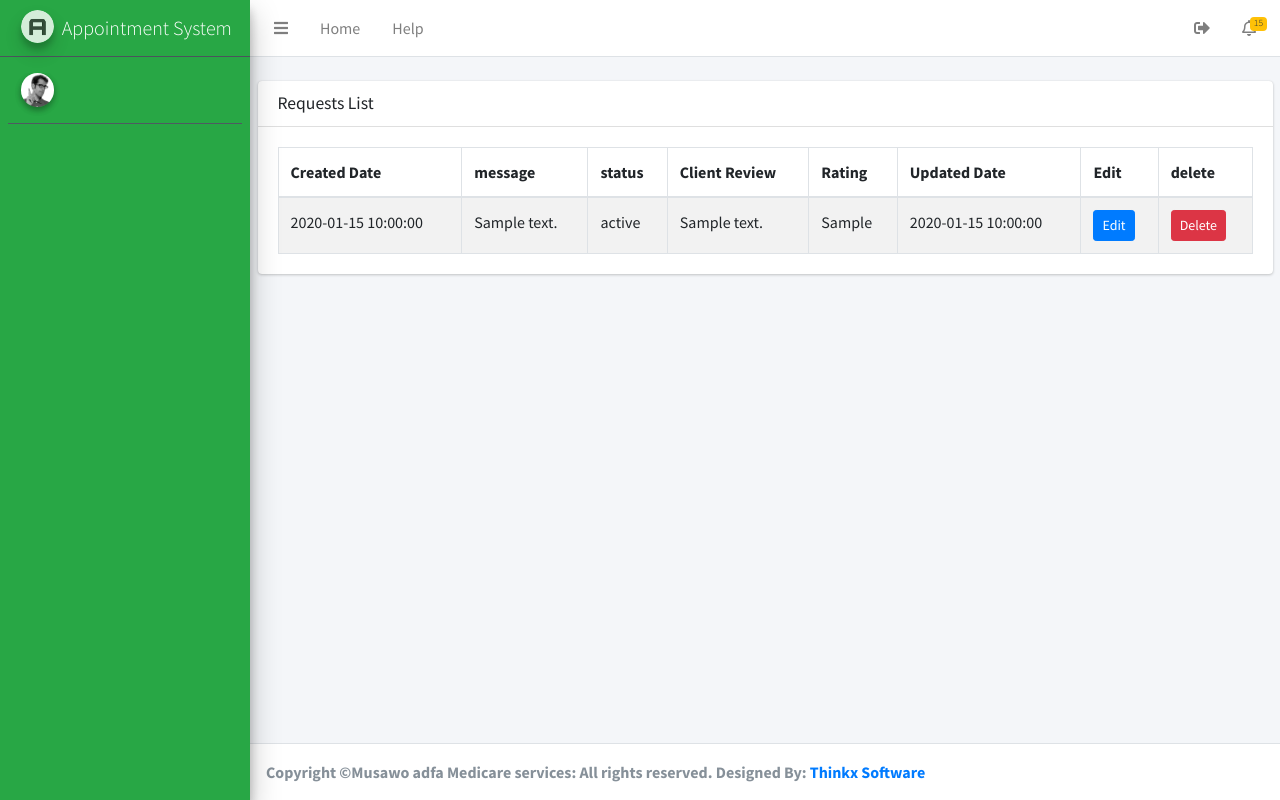
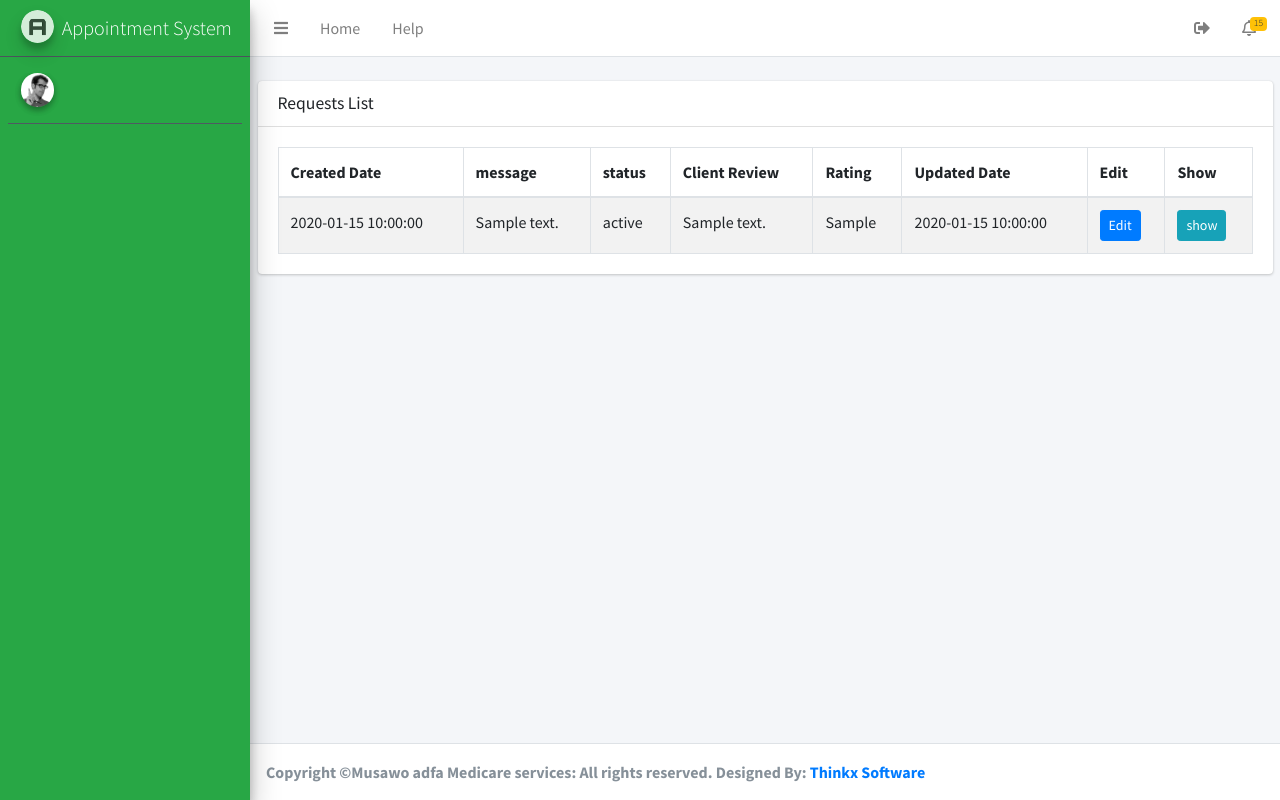
Before and after one commit to Katznicho/musawoappointmentbackend, a Laravel app: page /Requests in a window 1280 px wide. Run offline with Laravel 8, Linux system fonts and the light colour scheme; tables that the repository leaves empty hold one stand-in row (values such as "Sample post"); data that the repository does not hold is empty; some libraries are stand-ins or nearby versions.

Commit message:
updated showing details

```diff
--- a/resources/views/Requests.blade.php
+++ b/resources/views/Requests.blade.php
@@ -24,7 +24,7 @@
       <th scope="col">Rating</th>
       <th scope="col">Updated Date</th>
       <th scope="col">Edit</th>
-      <th scope="col">delete</th>
+      <th scope="col">Show</th>
       </tr>
       </thead>
       <tbody>
@@ -42,8 +42,11 @@
         <td>
           <a href="{{ url('edit-request/'.$request->id) }}" class="btn btn-primary btn-sm">Edit</a>
         </td>
+        {{-- <td>
+          <a href="{{ url('delete-request/'.$request->id) }}" class="btn btn-danger btn-sm">show</a>
+        </td> --}}
         <td>
-          <a href="{{ url('delete-request/'.$request->id) }}" class="btn btn-danger btn-sm">Delete</a>
+          <a href="{{ url('show-details/'.$request->id) }}" class="btn btn-info btn-sm">show</a>
         </td>
       </tr>
     @endforeach
```
Also changed, not shown: app/Models/PatientSummary.php (added, +28 -0 lines).
